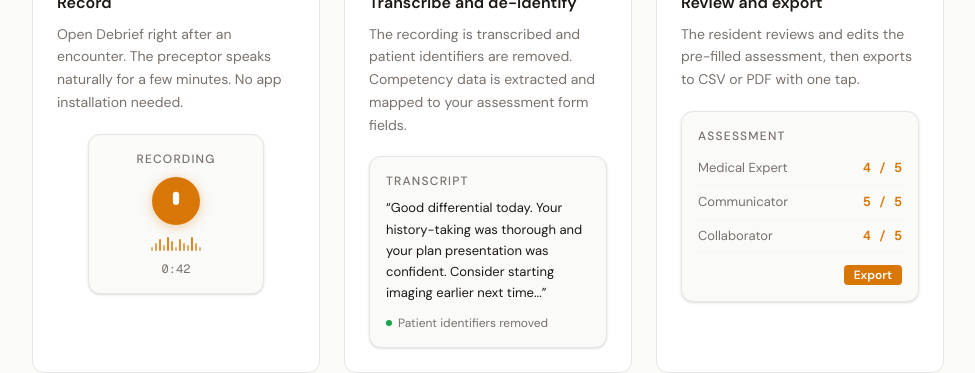
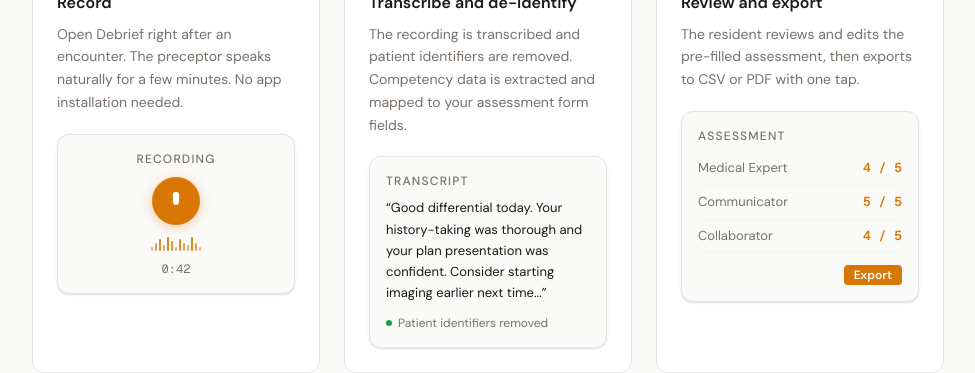
Before and after one commit to rsingla92/medfeedbackscribe, a Next.js app in the folder app/: page / in a window 1280 px wide. Shown: the part 1500-1873 px from the top of the page, without its empty margins (152-1127 px from the left). Built offline with nearby package versions, Linux system fonts and the light colour scheme; no server answers.

Commit message:
style(design): FINDING-003 — unify step mockup widths to 260px

```diff
--- a/app/src/app/_landing/content.tsx
+++ b/app/src/app/_landing/content.tsx
@@ -180,7 +180,7 @@ const features = [
 function RecordMockup() {
   return (
     <div
-      className="mx-auto mt-5 w-44 rounded-[var(--radius-lg)] border border-border bg-background p-4 shadow-sm"
+      className="mx-auto mt-5 w-full max-w-[260px] rounded-[var(--radius-lg)] border border-border bg-background p-4 shadow-sm"
       aria-hidden="true"
     >
       <div className="flex flex-col items-center gap-2.5">
```
